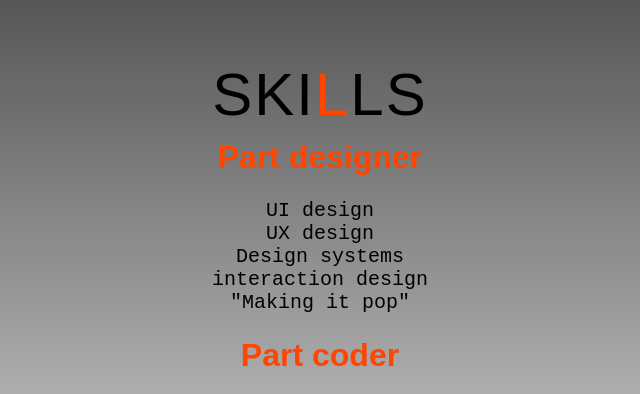
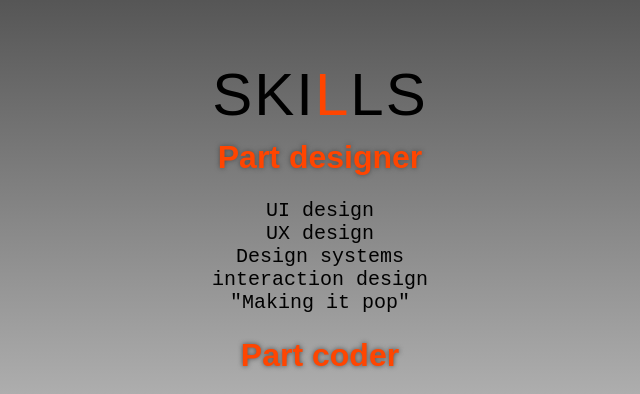
Before and after one commit to zenyong/portfolio_website_netlify_new, a plain HTML site: page index.html in a window 1280 px wide. Shown: the part 840-1234 px from the top of the page, 320-960 px from the left. Drawn offline with Linux system fonts and the light colour scheme.

Commit message:
Update index.html

```diff
--- a/index.html
+++ b/index.html
@@ -45,7 +45,7 @@
    <div class="services container">
     <div class="service-top">
      <h1 class="section-title">Ski<span>l</span>ls</h1>
-     <h1><font size=6 color=orangered class="slill-title">Part designer</font></h1>
+     <h1 class="skill-header"><font size=6 color=orangered class="slill-title">Part designer</font></h1>
 <pre><center><font size=5>
 UI design
 UX design
@@ -54,7 +54,7 @@ interaction design
 "Making it pop"
 
 </font></center></pre>
-	<h1><font size=6 color=orangered class="slill-title">Part coder</font></h1>
+	<h1><font size=6 color=orangered class="skill-header">Part coder</font></h1>
 <pre><center><font size=5>
 Python standalone app developer
 JavaScript(kinda)
```
